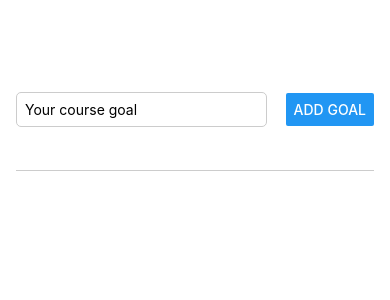
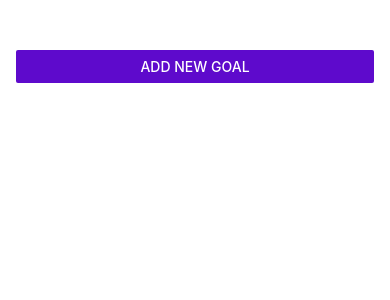
Before and after one commit to Charles-Rocke/React-Native-Goal-App, a React Native app: screen / in a window 390 px wide. Shown: the top 300 px of the page. Built offline with nearby package versions, Linux system fonts and the light colour scheme.

Commit message:
Added modal overlay for better ux

```diff
--- a/App.js
+++ b/App.js
@@ -1,7 +1,7 @@
 /* Auto format shortcut
  * Shift + alt + f
  */
-import { StyleSheet, TextInput, View, FlatList } from "react-native";
+import { StyleSheet, TextInput, View, FlatList, Button } from "react-native";
 import { useState } from "react";
 
 import GoalItem from "./components/GoalItem";
@@ -10,13 +10,22 @@ import GoalInput from "./components/GoalInput";
 
 export default function App() {
   const [courseGoals, setCourseGoals] = useState([]);
+  const [modalIsVisible, setModalIsVisible] = useState(false);
 
+  function startAddGoalHandler() {
+    setModalIsVisible(true);
+  }
+
+  function endAddGoalHandler(){
+    setModalIsVisible(false);
+  }
   // add goal to list
   function addGoalHandler(enteredGoalText) {
     setCourseGoals((currentCourseGoals) => [
       ...currentCourseGoals,
       { text: enteredGoalText, id: Math.random().toString() },
     ]);
+    endAddGoalHandler();
   }
 
   function deleteGoalHandler(id) {
@@ -27,7 +36,12 @@ export default function App() {
 
   return (
     <View style={styles.appContainer}>
-      <GoalInput handleAddGoal={addGoalHandler} />
+      <Button
+        title="Add new Goal"
+        color="#5e0acc"
+        onPress={startAddGoalHandler}
+      />
+      <GoalInput handleAddGoal={addGoalHandler} visible={modalIsVisible} onClose={endAddGoalHandler}/>
       <View style={styles.goalsContainer}>
         {/* Flat list is scroll view but with perfomance optimization built in */}
         <FlatList
--- a/components/GoalInput.js
+++ b/components/GoalInput.js
@@ -1,6 +1,6 @@
-import { StyleSheet, View, TextInput, Button } from "react-native";
+import { StyleSheet, View, TextInput, Button, Modal } from "react-native";
 import { useState } from "react";
-function GoalInput({ handleAddGoal }) {
+function GoalInput({ handleAddGoal, visible, onClose }) {
   const [enteredGoalText, setEnteredGoalText] = useState("");
 
   // fetch user input
@@ -14,6 +14,7 @@ function GoalInput({ handleAddGoal }) {
   }
 
   return (
+    <Modal visible={visible} animationType="slide">
       <View style={styles.inputContainer}>
         <TextInput
           style={styles.textInput}
@@ -21,8 +22,16 @@ function GoalInput({ handleAddGoal }) {
           onChangeText={goalInputHandler}
           value={enteredGoalText}
         />
+        <View style={styles.buttonContainer}>
+          <View style={styles.button}>
             <Button title="Add Goal" onPress={addGoalHandler} />
           </View>
+          <View style={styles.button}>
+            <Button title="Close" onPress={onClose}/>
+          </View>
+        </View>
+      </View>
+    </Modal>
   );
 }
 
@@ -31,10 +40,10 @@ export default GoalInput;
 const styles = StyleSheet.create({
   inputContainer: {
     flex: 1,
-    flexDirection: "row",
-    justifyContent: "space-between",
+    justifyContent: "center",
     alignItems: "center",
     marginBottom: 24,
+    padding: 16,
     borderBottomWidth: 1,
     borderBottomColor: "#cccccc",
   },
@@ -42,8 +51,16 @@ const styles = StyleSheet.create({
     borderWidth: 1,
     borderColor: "#cccccc",
     borderRadius: 5,
-    width: "70%",
+    width: "100%",
     marginRight: 8,
     padding: 8,
   },
+  buttonContainer: {
+    flexDirection: "row",
+    marginTop: 16,
+  },
+  button: {
+    width: "30%",
+    marginHorizontal: 8
+  }
 });
--- a/components/GoalItem.js
+++ b/components/GoalItem.js
@@ -1,11 +1,15 @@
 import { StyleSheet, View, Text, Pressable } from "react-native"; // Pressable is the equivalent of onClick for web based components
 function GoalItem({ text, onDeleteItem, id }) {
   return (
-    <Pressable onPress={onDeleteItem.bind(this, id)}>
-      <View style={styles.goalItem}>
+    <View style={styles.goalItem}>
+      <Pressable
+        android_ripple={{ color: "#dddddd" }}
+        style={({ pressed }) => pressed && styles.pressedItem}
+        onPress={onDeleteItem.bind(this, id)}
+      >
         <Text style={styles.goalText}>{text}</Text>
-      </View>
-    </Pressable>
+      </Pressable>
+    </View>
   );
 }
 
@@ -20,5 +24,9 @@ const styles = StyleSheet.create({
   },
   goalText: {
     color: "white",
+    padding: 8,
+  },
+  pressedItem: {
+    opacity: 0.5
   },
 });
```
Lines whose indentation alone changed are shown as unchanged.
